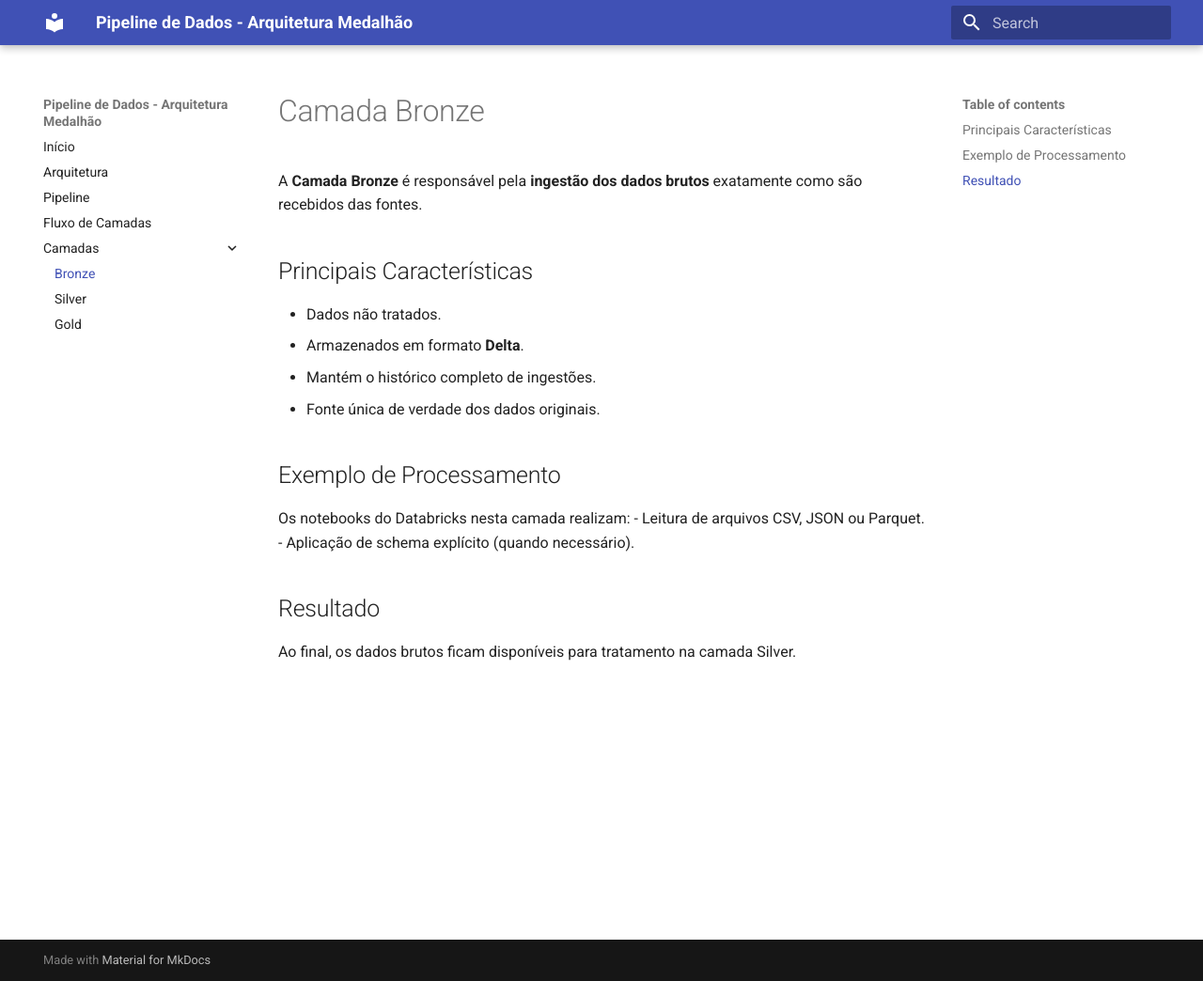
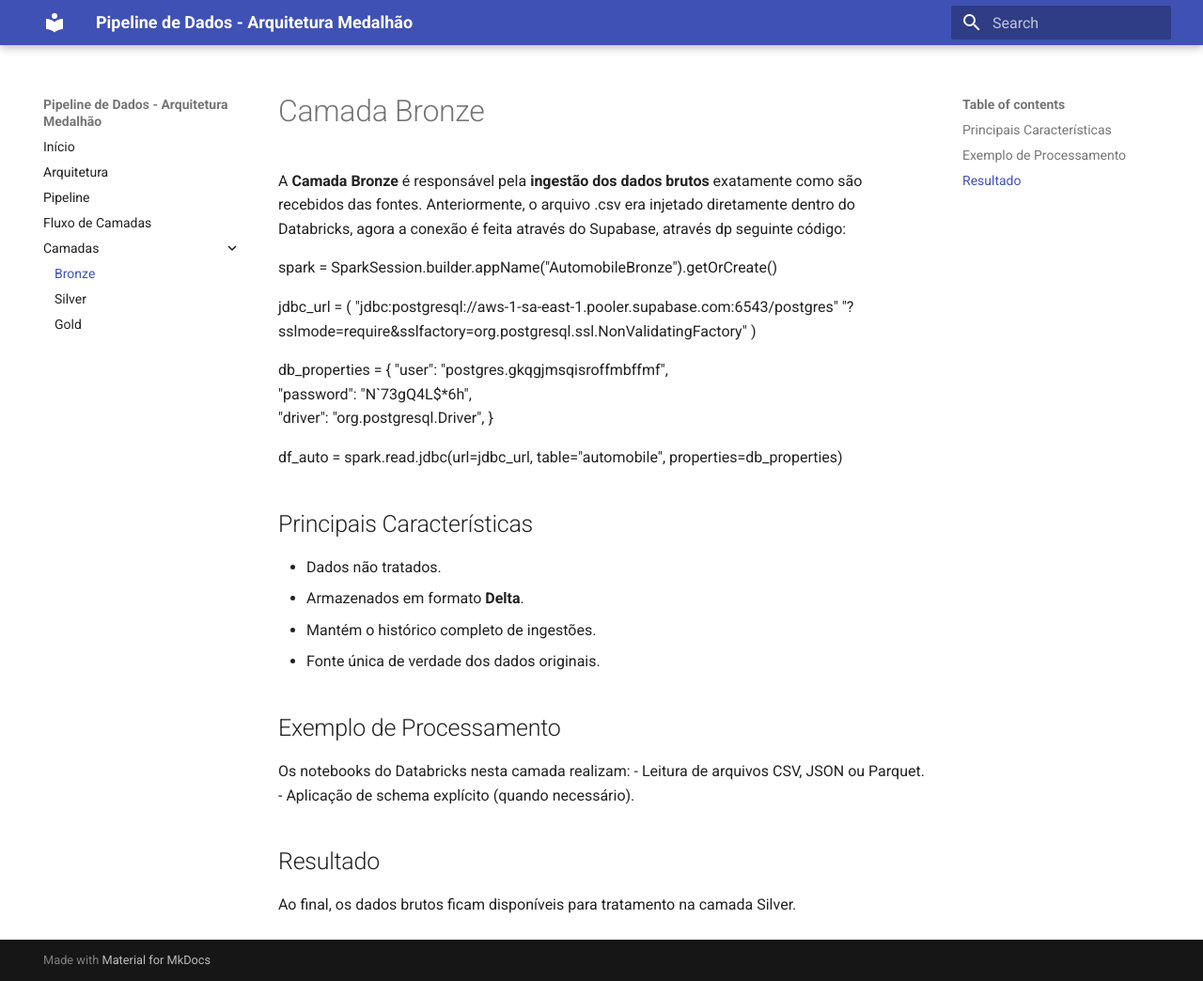
Before and after one commit to joaovfe/pipeline_dados_databricks, an MkDocs documentation site: the page built from docs/bronze.md, in a window 1280 px wide and 1044 px high. Shown: the whole window at 94% size. Built offline with MkDocs 1.6.1 and Material for MkDocs 9.7.7, drawn with Linux system fonts in a browser that asks for light colours.

Commit message:
upt: update mkdocs for new connection

```diff
--- a/docs/bronze.md
+++ b/docs/bronze.md
@@ -1,6 +1,22 @@
 # Camada Bronze
 
 A **Camada Bronze** é responsável pela **ingestão dos dados brutos** exatamente como são recebidos das fontes.
+Anteriormente, o arquivo .csv era injetado diretamente dentro do Databricks, agora a conexão é feita através do Supabase, através dp seguinte código:
+
+spark = SparkSession.builder.appName("AutomobileBronze").getOrCreate()
+
+jdbc_url = (
+    "jdbc:postgresql://aws-1-sa-east-1.pooler.supabase.com:6543/postgres"
+    "?sslmode=require&sslfactory=org.postgresql.ssl.NonValidatingFactory"
+)
+
+db_properties = {
+    "user": "postgres.gkqgjmsqisroffmbffmf",
+    "password": "N`73gQ4L$*6h",
+    "driver": "org.postgresql.Driver",
+}
+
+df_auto = spark.read.jdbc(url=jdbc_url, table="automobile", properties=db_properties)
 
 ## Principais Características
 
```
Also changed, not shown: docs/arquitetura.md (+1 -0 lines).
